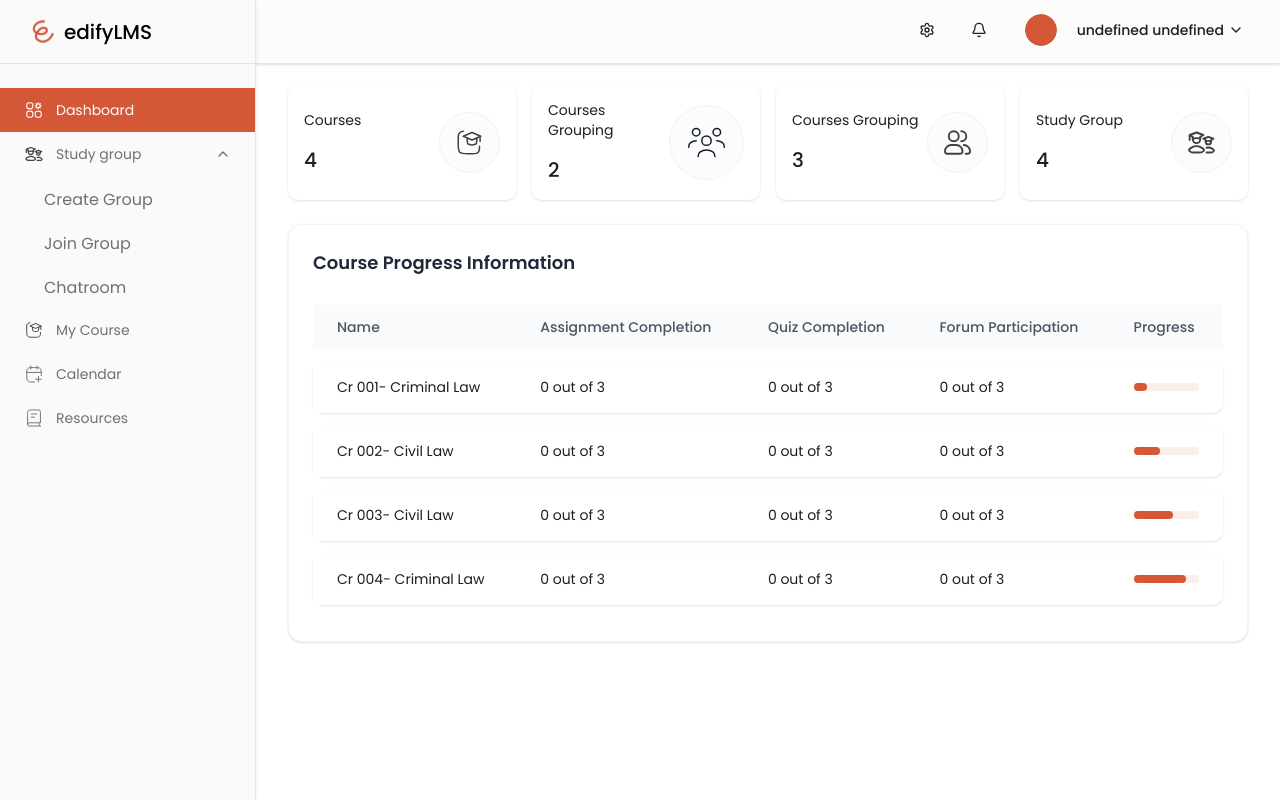
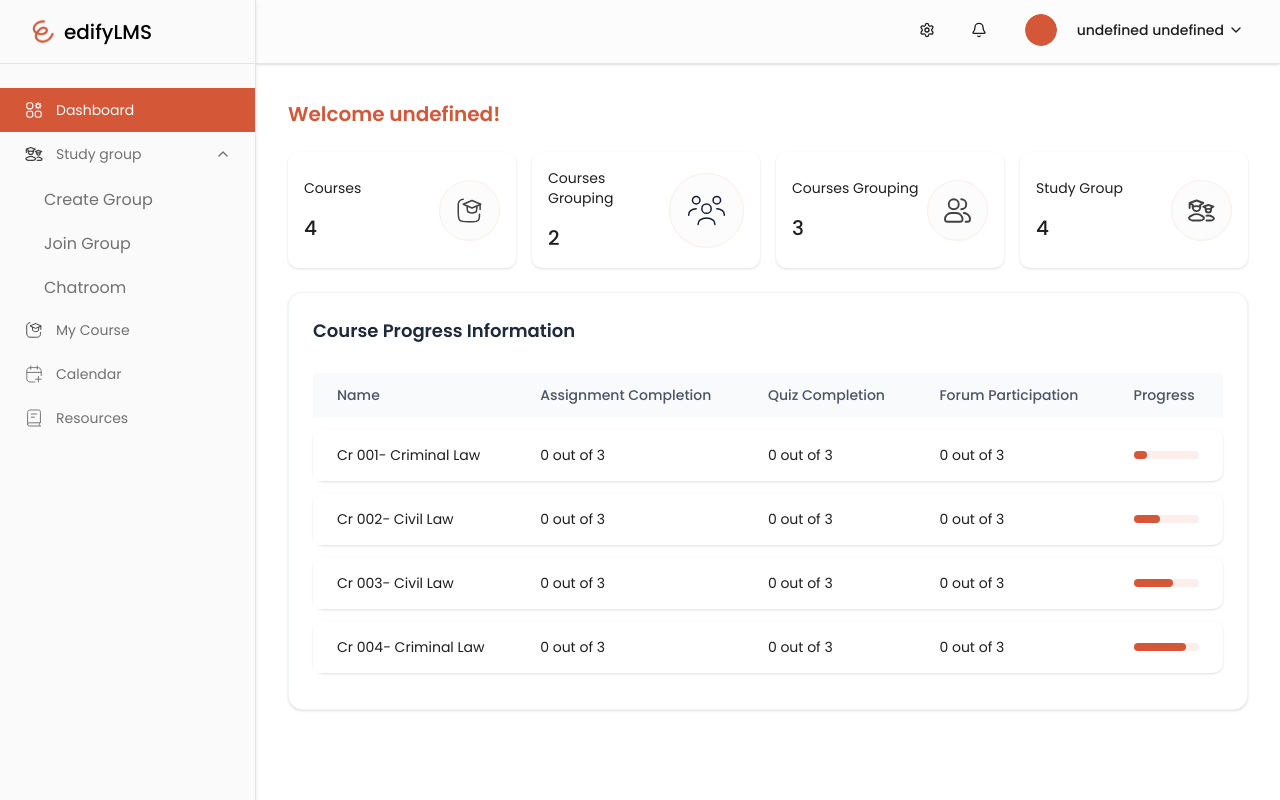
Before and after one commit to Nifilat/Edutech.Internship.2025.virtualstudygroup.frontend, a React (Vite) app: page /dashboard in a window 1280 px wide. Built offline with nearby package versions, Linux system fonts and the light colour scheme; no server answers; sample sign-in values are in the browser's storage.

Commit message:
fix: adjust padding in Layout component for improved visual consistency

```diff
--- a/src/components/Layout.jsx
+++ b/src/components/Layout.jsx
@@ -29,7 +29,7 @@ const Layout = ({ children, pageTitle, activeNavItem, onNavItemClick }) => {
       >
         <Header pageTitle={pageTitle} onToggleSidebar={toggleSidebar} />
 
-        <main className="p-4 md:p-8 pt-20 lg:pt-8">{children}</main>
+        <main className="p-4 md:p-8 pt-20 lg:pt-25">{children}</main>
         <Toaster />
       </div>
 
```
